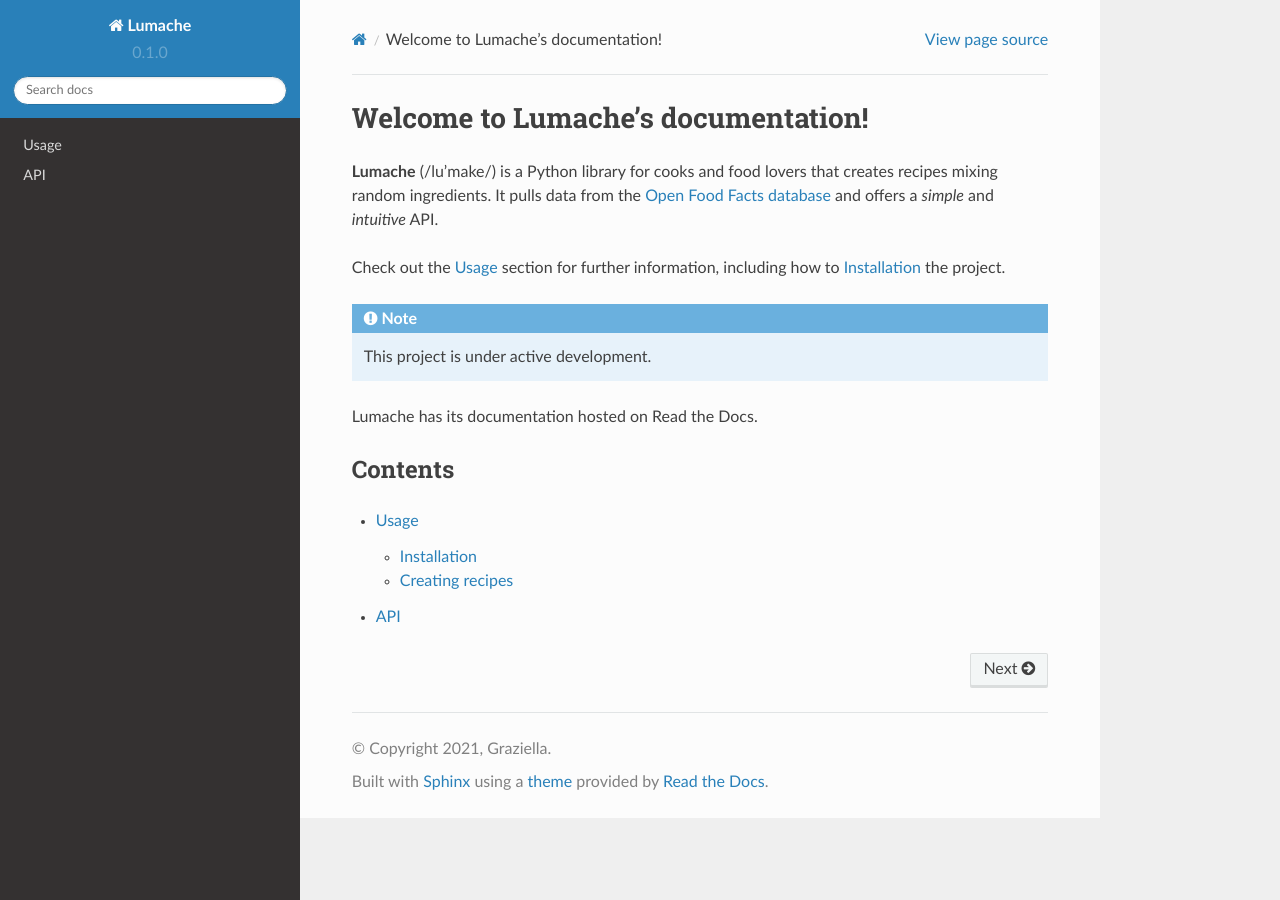
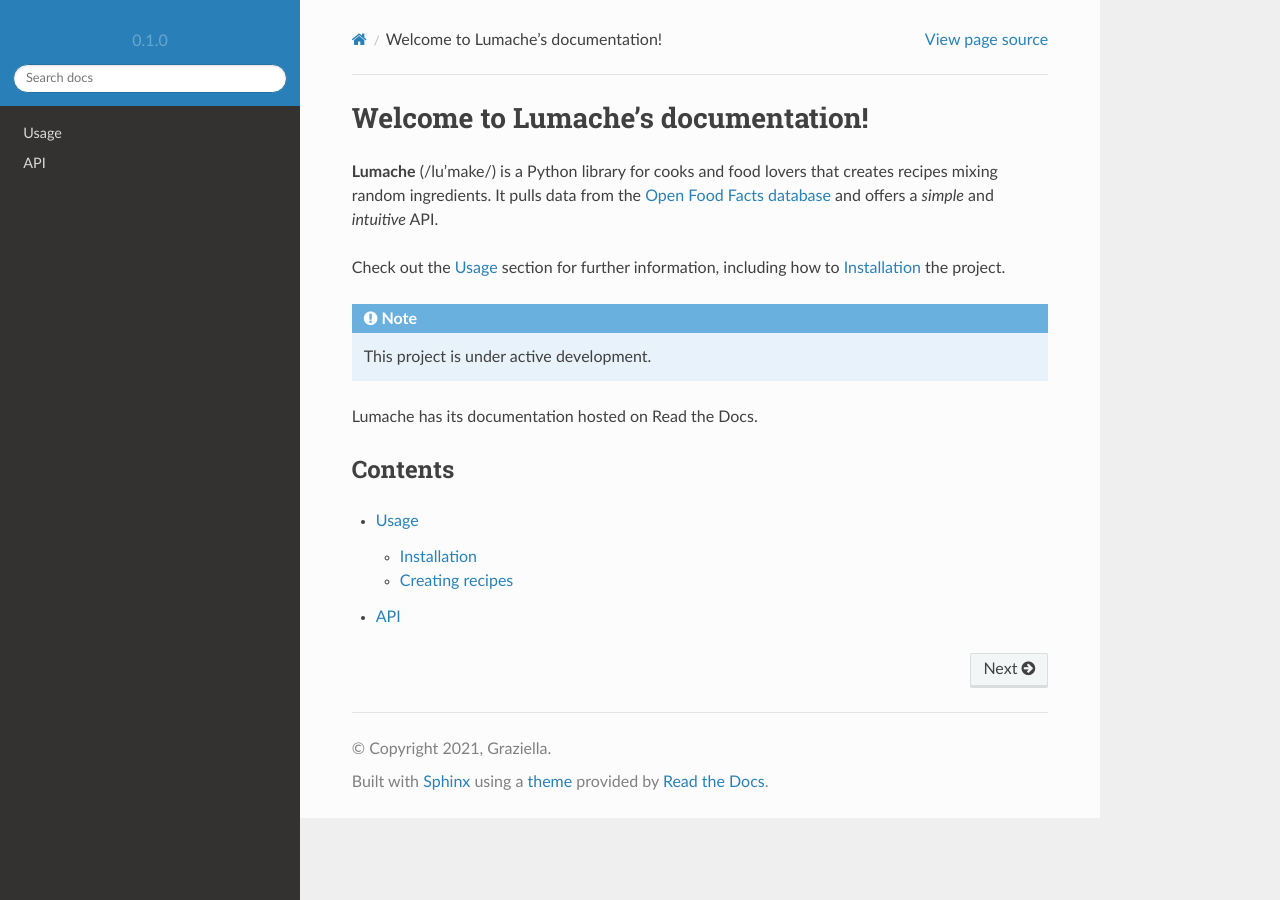
Before and after one commit to p-stef/rtd-tutorial, a Sphinx documentation site: the page built from docs/source/index.rst, in a window 1280 px wide. Built offline with Sphinx 7.4.7 and the Read the Docs theme 2.0.0, drawn with Linux system fonts in a browser that asks for light colours.

```diff
--- a/docs/source/conf.py
+++ b/docs/source/conf.py
@@ -30,6 +30,10 @@ templates_path = ['_templates']
 # -- Options for HTML output
 
 html_theme = 'sphinx_rtd_theme'
+html_theme_options = {
+    "logo_only": True,
+    "display_version": True,
+}
 
 # -- Options for EPUB output
 epub_show_urls = 'footnote'
```
